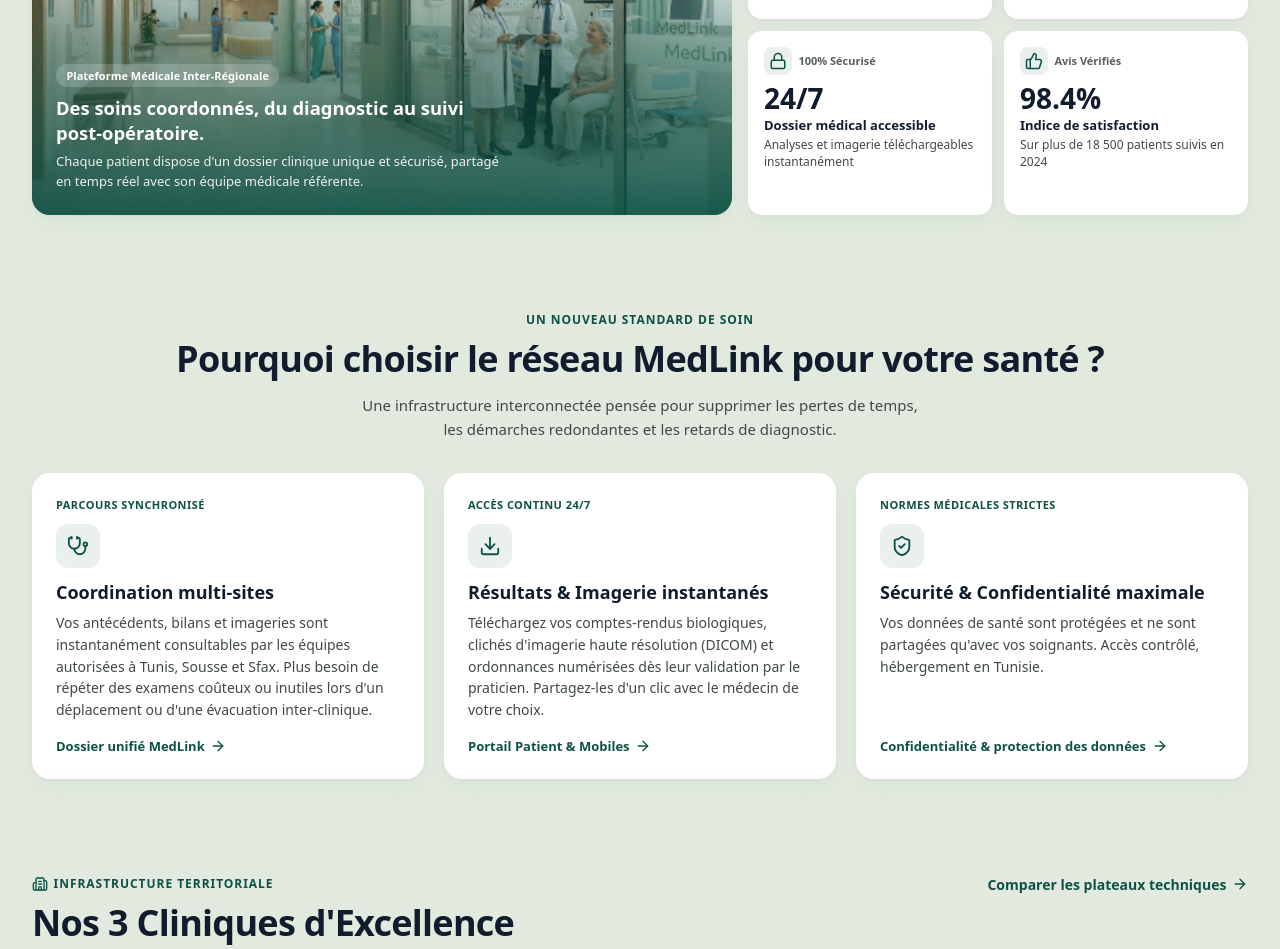
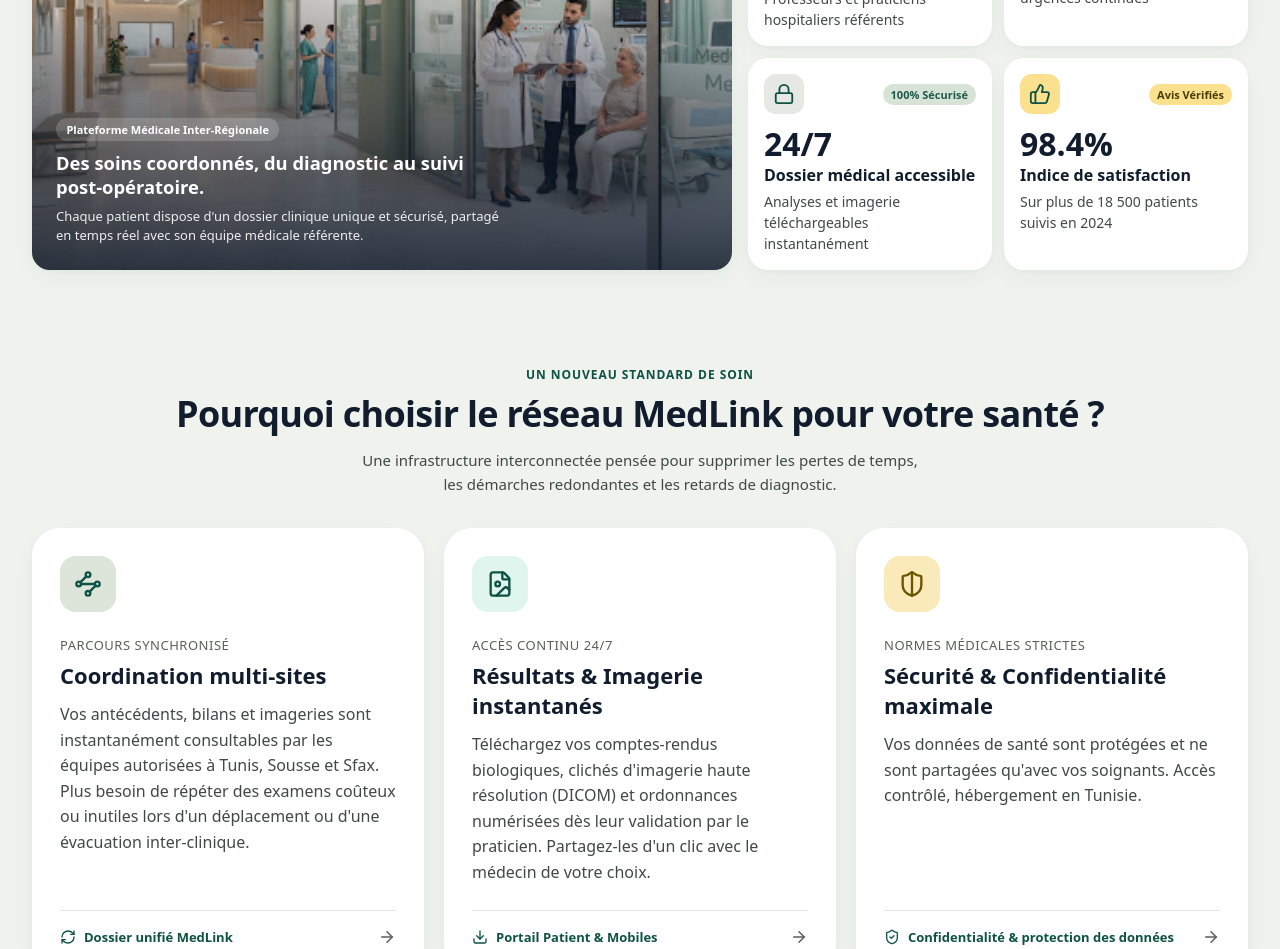
Before and after one commit to assali-mohamed-ali/medlink-dashboard, a React (Vite) app: page / in a window 1280 px wide. Shown: the part 800-1749 px from the top of the page. Built offline with nearby package versions, Linux system fonts and the light colour scheme; no server answers.

Commit message:
feat: home page colored metric cards, neutral hero overlay and why-cards restyle

```diff
--- a/src/pages/HomePage.css
+++ b/src/pages/HomePage.css
@@ -12,7 +12,7 @@
   --outline-variant: #bfc9c4;
   --surface: #f9f9ff;
   --surface-lowest: #ffffff;
-  --canvas: #e2eadf;
+  --canvas: #eff2ed;
   --error: #ba1a1a;
   --yellow: #ffd54f;
   --on-yellow: #1e293b;
@@ -577,9 +577,10 @@
   inset: 0;
   background: linear-gradient(
     to top,
-    rgba(14, 82, 69, 0.92) 0%,
-    rgba(14, 82, 69, 0.45) 45%,
+    rgba(17, 28, 45, 0.85) 0%,
+    rgba(17, 28, 45, 0.4) 45%,
     transparent 75%
+
   );
   display: flex;
   flex-direction: column;
@@ -617,29 +618,39 @@
 
 .home__metrics {
   display: grid;
-  grid-template-columns: 1fr 1fr;
+  grid-template-columns: repeat(2, minmax(0, 1fr));
   gap: 0.75rem;
 }
 
 .home__metric {
+  --tone-icon: #dce6da;
+  --tone-tag: #e1f4ee;
+  --tone-tag-text: #1f5a4c;
   background: var(--surface-lowest);
-  border-radius: 14px;
+  border-radius: 20px;
   padding: 1rem;
   box-shadow: var(--shadow-soft);
 }
 
+.home__metric--sage { --tone-icon: #dce6da; --tone-tag: #e1f4ee; --tone-tag-text: #1f5a4c; }
+.home__metric--blue { --tone-icon: #e4e9fb; --tone-tag: #d6dcf5; --tone-tag-text: #3b5560; }
+.home__metric--gray { --tone-icon: #e6e8e4; --tone-tag: #d7e3d6; --tone-tag-text: #1f5a4c; }
+.home__metric--yellow { --tone-icon: #fbe08e; --tone-tag: #fbe08e; --tone-tag-text: #4a3d00; }
+
 .home__metric-head {
   display: flex;
   align-items: center;
-  gap: 0.4rem;
-  margin-bottom: 0.5rem;
+  justify-content: space-between;
+  flex-wrap: wrap;
+  gap: 0.5rem;
+  margin-bottom: 0.75rem;
 }
 
 .home__metric-icon {
-  width: 28px;
-  height: 28px;
-  border-radius: 8px;
-  background: rgba(45, 106, 92, 0.1);
+  width: 40px;
+  height: 40px;
+  border-radius: 12px;
+  background: var(--tone-icon);
   color: var(--primary);
   display: flex;
   align-items: center;
@@ -650,12 +661,16 @@
 .home__metric-label {
   font-size: 11px;
   font-weight: 600;
-  color: var(--secondary);
+  padding: 0.2rem 0.5rem;
+  border-radius: var(--radius-pill);
+  background: var(--tone-tag);
+  color: var(--tone-tag-text);
+  white-space: nowrap;
 }
 
 .home__metric-value {
   margin: 0;
-  font-size: 1.75rem;
+  font-size: 2rem;
   font-weight: 700;
   color: var(--on-surface);
   line-height: 1.1;
@@ -663,16 +678,16 @@
 
 .home__metric-detail {
   margin: 0.15rem 0 0;
-  font-size: 13px;
+  font-size: 16px;
   font-weight: 600;
   color: var(--on-surface);
 }
 
 .home__metric-sub {
-  margin: 0.2rem 0 0;
-  font-size: 12px;
+  margin: 0.3rem 0 0;
+  font-size: 14px;
   color: var(--on-surface-variant);
-  line-height: 1.4;
+  line-height: 1.5;
 }
 
 /* Pourquoi */
@@ -727,14 +742,7 @@
   text-align: left;
 }
 
-.home__why-card {
-  background: var(--surface-lowest);
-  border-radius: var(--radius-card);
-  padding: 1.5rem;
-  box-shadow: var(--shadow-soft);
-  display: flex;
-  flex-direction: column;
-}
+
 
 .home__why-badge {
   display: inline-block;
@@ -759,19 +767,85 @@
   margin-bottom: 0.75rem;
 }
 
+.home__why-card {
+  --why-icon-bg: #dde5da;
+  --why-icon-color: #0e5245;
+  background: var(--surface-lowest);
+  border-radius: 28px;
+  padding: 1.75rem;
+  box-shadow: var(--shadow-soft);
+  display: flex;
+  flex-direction: column;
+}
+
+.home__why-card--sage { --why-icon-bg: #dde5da; --why-icon-color: #0e5245; }
+.home__why-card--mint { --why-icon-bg: #dff5ee; --why-icon-color: #0e5245; }
+.home__why-card--yellow { --why-icon-bg: #fbeab9; --why-icon-color: #6b5600; }
+
+.home__why-icon {
+  width: 56px;
+  height: 56px;
+  border-radius: 16px;
+  background: var(--why-icon-bg);
+  color: var(--why-icon-color);
+  display: flex;
+  align-items: center;
+  justify-content: center;
+  margin-bottom: 1.5rem;
+}
+
+.home__why-badge {
+  display: block;
+  margin-bottom: 0.4rem;
+  font-size: 13px;
+  font-weight: 500;
+  letter-spacing: 0.04em;
+  text-transform: uppercase;
+  color: var(--secondary);
+}
+
 .home__why-card h3 {
-  margin: 0 0 0.5rem;
-  font-size: 18px;
+  margin: 0 0 0.75rem;
+  font-size: 22px;
   font-weight: 700;
   color: var(--on-surface);
 }
 
 .home__why-card p {
-  margin: 0 0 1rem;
-  font-size: 14px;
-  line-height: 1.55;
+  margin: 0 0 1.5rem;
+  font-size: 16px;
+  line-height: 1.6;
   color: var(--on-surface-variant);
   flex: 1;
+}
+
+.home__why-link {
+  display: flex;
+  align-items: center;
+  justify-content: space-between;
+  gap: 0.75rem;
+  padding-top: 1.1rem;
+  border-top: 1px solid rgba(191, 201, 196, 0.45);
+  font-size: 14px;
+  font-weight: 600;
+  color: var(--primary);
+  text-decoration: none;
+}
+
+.home__why-link-label {
+  display: inline-flex;
+  align-items: center;
+  gap: 0.5rem;
+}
+
+.home__why-link > svg {
+  color: var(--secondary);
+  flex-shrink: 0;
+  transition: transform 0.15s;
+}
+
+.home__why-link:hover > svg {
+  transform: translateX(3px);
 }
 
 .home__why-link {
@@ -1245,9 +1319,7 @@
     display: inline-flex;
   }
 
-  .home__metrics {
-    grid-template-columns: repeat(4, 1fr);
-  }
+
 
   .home__why,
   .home__clinics {
@@ -1300,9 +1372,6 @@
     align-items: stretch;
   }
 
-  .home__metrics {
-    grid-template-columns: 1fr 1fr;
-  }
 
   .home__hero-card {
     min-height: 100%;
--- a/src/pages/HomePage.tsx
+++ b/src/pages/HomePage.tsx
@@ -4,20 +4,26 @@ import { paths } from '@/shared/config/paths'
 import {
   ArrowRight,
   Building2,
+  BriefcaseMedical,
   Calendar,
   CheckCircle2,
   ChevronRight,
   Download,
+  FileImage,
   Lock,
   MapPin,
   Phone,
   Plus,
+  RefreshCw,
   Search,
   ShieldCheck,
+  ShieldHalf,
   AlertCircle,
   Stethoscope,
   ThumbsUp,
   User,
+  Waypoints,
+
 } from 'lucide-react'
 import './HomePage.css'
 import clinicBaie from '@/assets/home/clinic-baie.jpg'
@@ -79,21 +85,27 @@ const whyCards = [
   {
     badge: 'Parcours Synchronisé',
     title: 'Coordination multi-sites',
-    icon: Stethoscope,
+    icon: Waypoints,
+    tone: 'sage',
+    linkIcon: RefreshCw,
     body: "Vos antécédents, bilans et imageries sont instantanément consultables par les équipes autorisées à Tunis, Sousse et Sfax. Plus besoin de répéter des examens coûteux ou inutiles lors d'un déplacement ou d'une évacuation inter-clinique.",
     link: 'Dossier unifié MedLink',
   },
   {
     badge: 'Accès Continu 24/7',
     title: 'Résultats & Imagerie instantanés',
-    icon: Download,
+    icon: FileImage,
+    tone: 'mint',
+    linkIcon: Download,
     body: "Téléchargez vos comptes-rendus biologiques, clichés d'imagerie haute résolution (DICOM) et ordonnances numérisées dès leur validation par le praticien. Partagez-les d'un clic avec le médecin de votre choix.",
     link: 'Portail Patient & Mobiles',
   },
   {
     badge: 'Normes Médicales Strictes',
     title: 'Sécurité & Confidentialité maximale',
-    icon: ShieldCheck,
+    icon: ShieldHalf,
+    tone: 'yellow',
+    linkIcon: ShieldCheck,
     body: "Vos données de santé sont protégées et ne sont partagées qu'avec vos soignants. Accès contrôlé, hébergement en Tunisie.",
     link: 'Confidentialité & protection des données',
   },
@@ -101,7 +113,8 @@ const whyCards = [
 
 const metrics = [
   {
-    icon: Stethoscope,
+    icon: BriefcaseMedical,
+    tone: 'sage',
     label: 'Agrément National',
     value: '40+',
     detail: 'Spécialistes conventionnés',
@@ -109,6 +122,7 @@ const metrics = [
   },
   {
     icon: Building2,
+    tone: 'blue',
     label: 'Tunis • Sousse • Sfax',
     value: '3',
     detail: 'Pôles cliniques certifiés',
@@ -116,6 +130,7 @@ const metrics = [
   },
   {
     icon: Lock,
+    tone: 'gray',
     label: '100% Sécurisé',
     value: '24/7',
     detail: 'Dossier médical accessible',
@@ -123,6 +138,7 @@ const metrics = [
   },
   {
     icon: ThumbsUp,
+    tone: 'yellow',
     label: 'Avis Vérifiés',
     value: '98.4%',
     detail: 'Indice de satisfaction',
@@ -281,10 +297,13 @@ export default function HomePage() {
 
            <div className="home__metrics">
   {metrics.map((m) => (
-                <article key={m.value + m.label} className="home__metric">
+    <article
+      key={m.value + m.label}
+      className={`home__metric home__metric--${m.tone}`}
+    >
       <div className="home__metric-head">
         <span className="home__metric-icon" aria-hidden="true">
-                      <m.icon size={18} />
+          <m.icon size={22} />
         </span>
         <span className="home__metric-label">{m.label}</span>
       </div>
@@ -309,16 +328,22 @@ export default function HomePage() {
 
           <div className="home__why-grid">
            {whyCards.map((card) => (
-              <article key={card.title} className="home__why-card">
+  <article
+    key={card.title}
+    className={`home__why-card home__why-card--${card.tone}`}
+  >
+    <span className="home__why-icon" aria-hidden="true">
+      <card.icon size={28} />
+    </span>
     <span className="home__why-badge">{card.badge}</span>
-                <span className="home__why-icon" aria-hidden="true">
-                  <card.icon size={22} />
-                </span>
     <h3>{card.title}</h3>
     <p>{card.body}</p>
     <a href="#inscription" className="home__why-link">
+      <span className="home__why-link-label">
+        <card.linkIcon size={16} aria-hidden="true" />
         {card.link}
-                  <ArrowRight size={16} aria-hidden="true" />
+      </span>
+      <ArrowRight size={18} aria-hidden="true" />
     </a>
   </article>
 ))}
```
Lines whose indentation alone changed are shown as unchanged.
